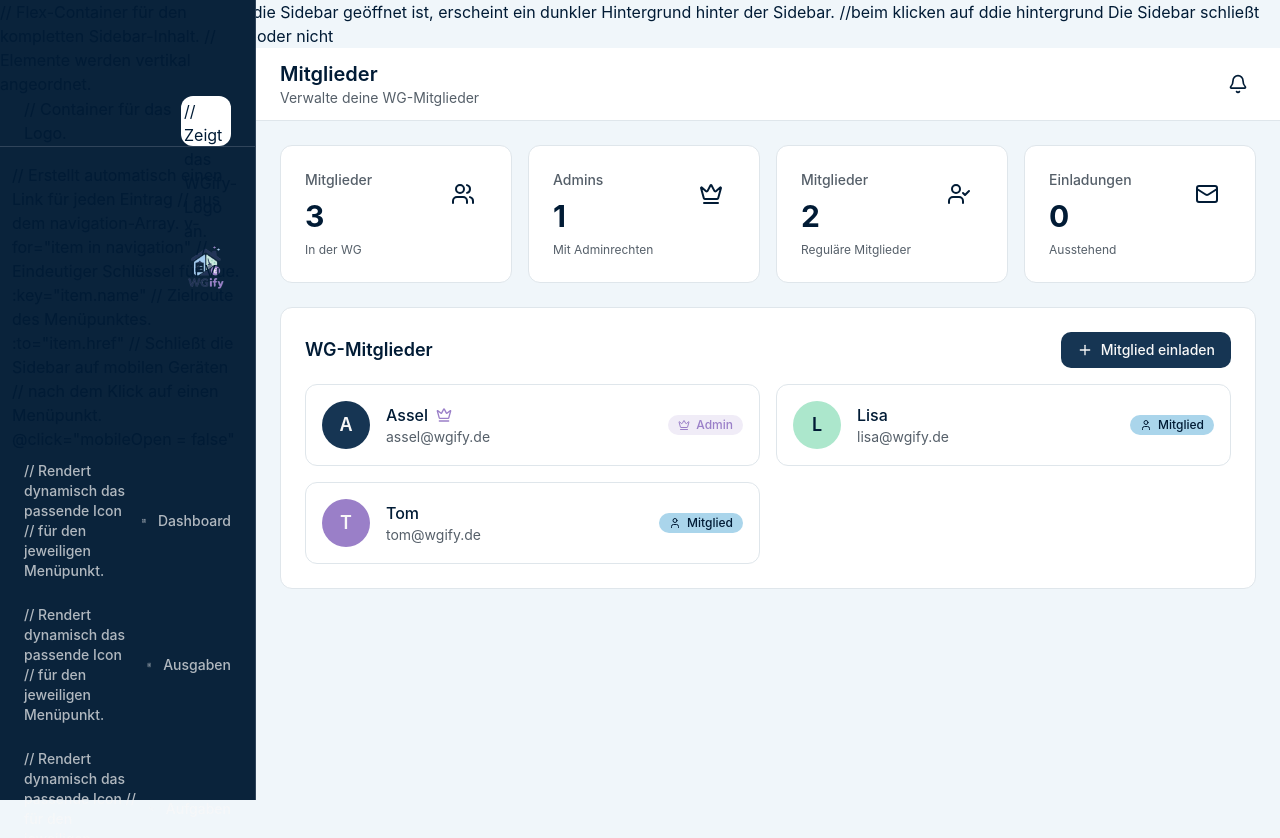
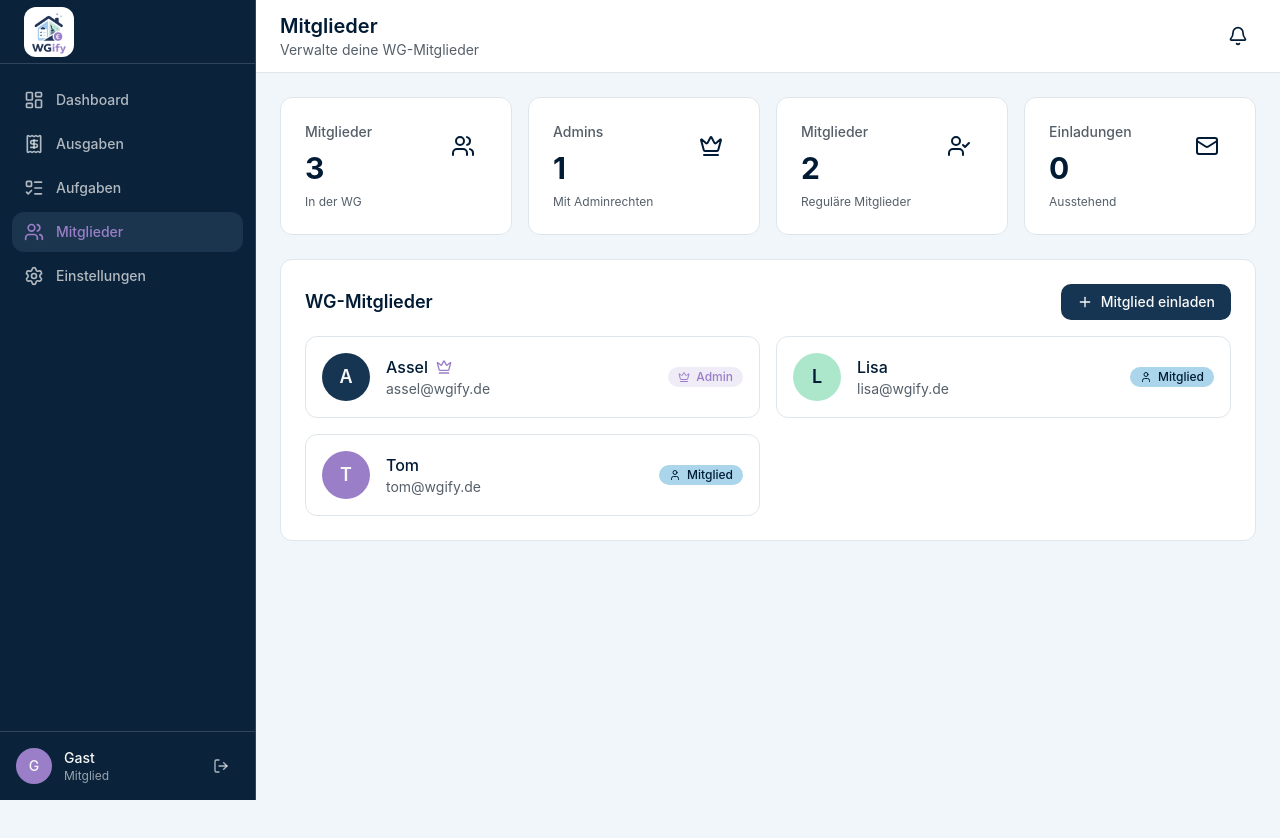
Before and after one commit to AsselAZ/WGify, a Vue app in the folder Frontend/: page /app/mitglieder in a window 1280 px wide. Shown: the top 838 px of the page. After the commit the page ends 800 px from the top, so only its background shows below. Built offline with nearby package versions, Linux system fonts and the light colour scheme.

Commit message:
Sidebar Problem gelöst

```diff
--- a/Frontend/src/components/AppSidebar.vue
+++ b/Frontend/src/components/AppSidebar.vue
@@ -1,76 +1,33 @@
 <template>
-
-
-  <!-- Mobile menu button -->
-   //flase <-> true beim klick
   <button
     class="fixed top-4 left-4 z-50 md:hidden flex items-center justify-center w-9 h-9 rounded-md hover:bg-gray-100 text-foreground"
     @click="mobileOpen = !mobileOpen"
   >
-  // Wenn die Sidebar offen ist (true), wird ein X angezeigt.
-  //(false), wird das Hamburger-Menü angezeigt.
     <X v-if="mobileOpen" class="w-5 h-5" />
     <Menu v-else class="w-5 h-5" />
   </button>
 
-
-  <!-- Mobile overlay -->
-   //Wenn die Sidebar geöffnet ist, erscheint ein dunkler Hintergrund hinter der Sidebar.
-   //beim klicken auf ddie hintergrund Die Sidebar schließt sich wieder.
   <div
     v-if="mobileOpen"
     class="fixed inset-0 z-30 bg-black/50 md:hidden"
     @click="mobileOpen = false"
   />
 
-
-  <!-- Sidebar -->
-
-  //ob sidebar sichtbar oder  nicht
   <aside
     :class="[
-    //fest und links
       'fixed inset-y-0 left-0 z-40 w-64 bg-sidebar border-r border-sidebar-border transform transition-transform duration-200 ease-in-out md:translate-x-0',
-     // Wenn mobileOpen true ist, wird die Sidebar sichtbar (translate-x-0),
-     //  andernfalls wird sie außerhalb des Bildschirms positioniert (-translate-x-full).
       mobileOpen ? 'translate-x-0' : '-translate-x-full'
     ]"
   >
-    // Flex-Container für den kompletten Sidebar-Inhalt.
-  // Elemente werden vertikal angeordnet.
     <div class="flex h-full flex-col">
-      <!-- Logo -->
       <div class="flex h-16 items-center gap-2 px-6 border-b border-sidebar-border">
-              // Container für das Logo.
         <div class="logo-wrapper">
-
-        // Zeigt das WGify-Logo an.
           <img src="/logo.png" alt="WGify Logo" />
         </div>
       </div>
 
-      <!-- Navigation -->
       <nav class="flex-1 space-y-1 px-3 py-4">
-
-
-    // Erstellt automatisch einen Link für jeden Eintrag
-        // aus dem navigation-Array.
-        v-for="item in navigation"
-
-        // Eindeutiger Schlüssel für Vue.
-        :key="item.name"
-
-        // Zielroute des Menüpunktes.
-        :to="item.href"
-
-        // Schließt die Sidebar auf mobilen Geräten
-        // nach dem Klick auf einen Menüpunkt.
-        @click="mobileOpen = false"
-
-
-
         <RouterLink
-
           v-for="item in navigation"
           :key="item.name"
           :to="item.href"
@@ -82,14 +39,11 @@
               : 'text-sidebar-foreground/70 hover:bg-sidebar-accent hover:text-sidebar-foreground'
           ]"
         >
-         // Rendert dynamisch das passende Icon
-        // für den jeweiligen Menüpunkt.
           <component :is="item.icon" class="h-5 w-5" />
-          {{ item.name }}
+          <span>{{ item.name }}</span>
         </RouterLink>
       </nav>
 
-      <!-- Footer -->
       <div class="border-t border-sidebar-border p-4">
         <div class="flex items-center gap-3">
           <div
@@ -119,17 +73,6 @@
   </aside>
 </template>
 
-<!-- Logo Style in Sidebar -->
-<style scoped>
-.logo-wrapper {
-  background-color: #ffffff;
-  padding: 3px;
-  border-radius: 12px;
-  width: 50px;
-  height: 50px;
-}
-</style>
-
 <script setup>
 import { computed, onMounted, ref } from 'vue'
 import { RouterLink, useRoute, useRouter } from 'vue-router'
@@ -155,25 +98,19 @@ onMounted(() => {
   authStore.loadUser()
 })
 
-//nahc authstore = useAuthStore() aufrufen, damit
-// die aktuellen Benutzerdaten geladen werden, wenn die Sidebar-Komponente gemountet wird.
-// Dadurch können wir den Namen, Avatar und die Rolle des aktuellen Benutzers in der
-// Sidebar anzeigen.
-const currentUserName = computed(() => authStore.currentUser?.name ?? 'Gast')
-const currentUserAvatar = computed(() => authStore.currentUser?.avatar ?? 'G')
+const currentUserName = computed(() => {
+  return authStore.currentUser?.name ?? 'Gast'
+})
 
-const currentUserRole = computed(() =>
-  authStore.currentUser?.role === 'admin' ? 'Admin' : 'Mitglied'
-)
+const currentUserAvatar = computed(() => {
+  const name = authStore.currentUser?.name ?? 'Gast'
+  return name.charAt(0).toUpperCase()
+})
 
-//handleLogout-Funktion, die die logout-Methode des authStore
-//  aufruft und den Benutzer zurück zur Startseite weiterleitet.
-function handleLogout() {
-  authStore.logout()
-  router.push('/')
-}
-//array speichert die Navigationspunkte der Sidebar,
-//  einschließlich Name, Zielroute und zugehörigem Icon.
+const currentUserRole = computed(() => {
+  return authStore.currentUser?.role === 'admin' ? 'Admin' : 'Mitglied'
+})
+
 const navigation = [
   { name: 'Dashboard', href: '/app/dashboard', icon: LayoutDashboard },
   { name: 'Ausgaben', href: '/app/ausgaben', icon: Receipt },
@@ -181,4 +118,25 @@ const navigation = [
   { name: 'Mitglieder', href: '/app/mitglieder', icon: Users },
   { name: 'Einstellungen', href: '/app/einstellungen', icon: Settings },
 ]
+
+function handleLogout() {
+  authStore.logout()
+  router.push('/')
+}
 </script>
+
+<style scoped>
+.logo-wrapper {
+  background-color: #ffffff;
+  padding: 3px;
+  border-radius: 12px;
+  width: 50px;
+  height: 50px;
+}
+
+.logo-wrapper img {
+  width: 100%;
+  height: 100%;
+  object-fit: contain;
+}
+</style>
```
